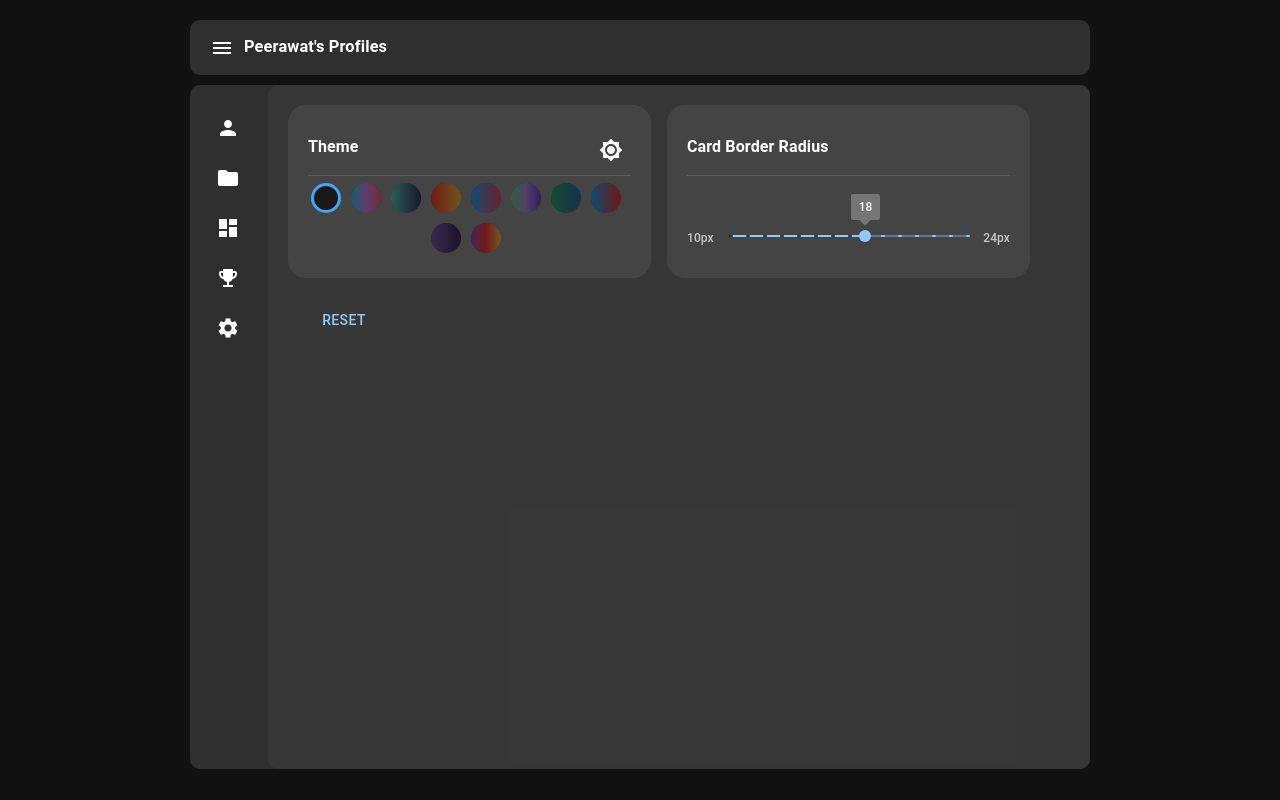
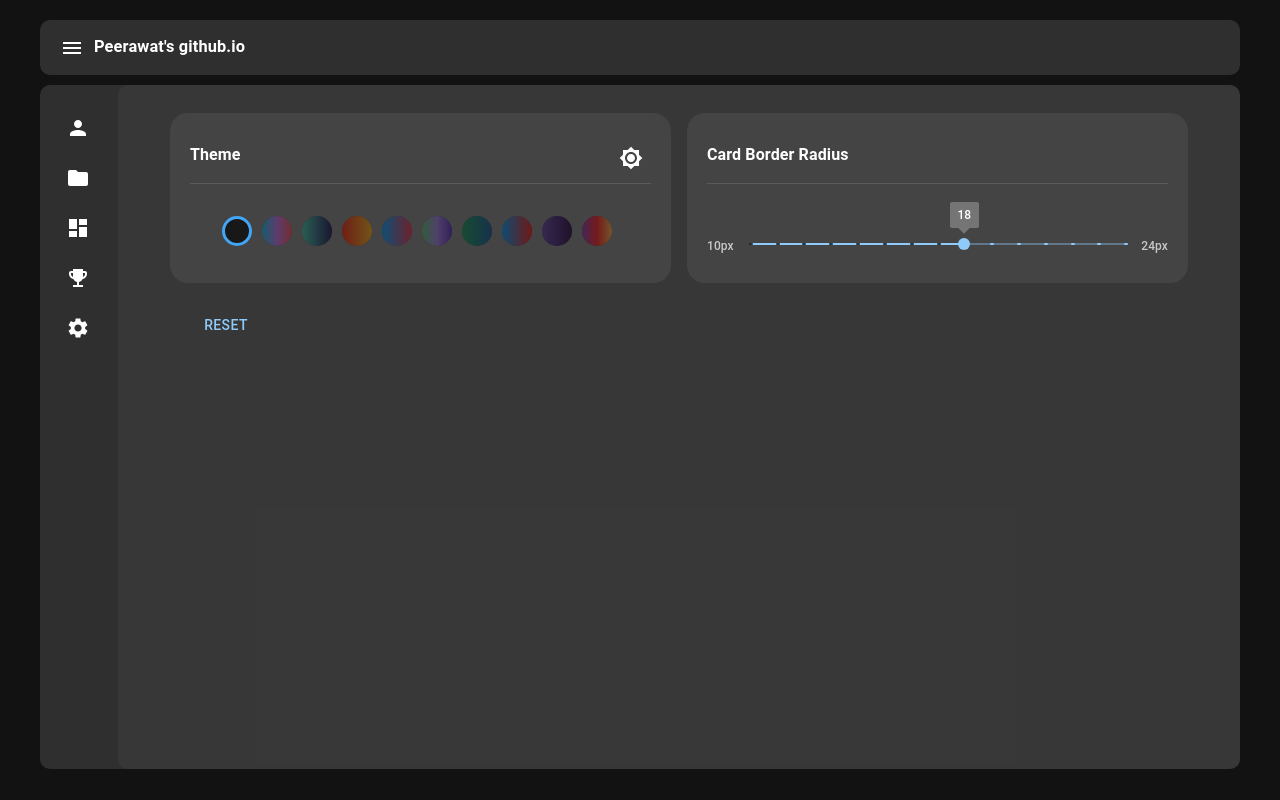
Before and after one commit to boat1603/boat1603.github.io, a React (Create React App) app: page /#/setting in a window 1280 px wide. Built offline with nearby package versions, Linux system fonts and the light colour scheme.

Commit message:
Fix Layout Bug

```diff
--- a/src/Main.css
+++ b/src/Main.css
@@ -37,7 +37,7 @@
 
 .page-layout {
   width: 100%;
-  max-width: 900px;
+  max-width: 1200px;
   height: 100%;
   display: flex;
   flex-direction: column;
--- a/src/layout/MainLayout/NavBar.js
+++ b/src/layout/MainLayout/NavBar.js
@@ -24,7 +24,7 @@ export default function NavBar(props) {
         Peerawat's Profile
       </Typography> */}
       <div>
-        <h3>Peerawat's Profiles</h3>
+        <h3>Peerawat's github.io</h3>
       </div>
     </div>
   );
--- a/src/pages/SettingPage.js
+++ b/src/pages/SettingPage.js
@@ -67,9 +67,18 @@ export default function SettingPage(props) {
     localStorage.setItem("background", config.bgColor);
   };
   return (
-    <div>
-      <Grid container spacing={gridSpacing} sx={{ p: 3 }}>
-        <Grid container spacing={2} xs={12}>
+    <Grid
+      container
+      spacing={gridSpacing}
+      // xs={12}
+      sx={{ p: 4 }}
+      display="flex"
+      alignItems="center"
+      justifyContent="space-between"
+      marginLeft={"0px"}
+      width={"100%"}
+    >
+      <Grid container spacing={2} xs={24}>
         <Grid item xs={12} md={6}>
           <SubCard
             title={
@@ -103,11 +112,7 @@ export default function SettingPage(props) {
                     }
                   }}
                 >
-                    {webTheme !== "dark" ? (
-                      <DarkModeIcon />
-                    ) : (
-                      <Brightness7Icon />
-                    )}
+                  {webTheme !== "dark" ? <DarkModeIcon /> : <Brightness7Icon />}
                 </IconButton>
               </div>
             }
@@ -115,8 +120,10 @@ export default function SettingPage(props) {
               <Grid
                 container
                 spacing={1}
+                display="flex"
                 alignItems="center"
                 justifyContent="center"
+                height={"70%"}
               >
                 {config.bgList.map((v, i) => {
                   return (
@@ -210,6 +217,5 @@ export default function SettingPage(props) {
         <Button onClick={reset_default_setting}>RESET</Button>
       </Grid>
     </Grid>
-    </div>
   );
 }
--- a/src/routes/MainRoutes.js
+++ b/src/routes/MainRoutes.js
@@ -16,22 +16,18 @@ const MainRoutes = {
   children: [
     {
       path: "/",
-      // element: <DashboardDefault />,
       element: <Homepage />,
     },
     {
       path: "/portfolio",
-      // element: <DashboardDefault />,
       element: <div></div>,
     },
     {
       path: "/certificates",
-      // element: <DashboardDefault />,
       element: <div></div>,
     },
     {
       path: "/setting",
-      // element: <DashboardDefault />,
       element: <Settingpage />,
     },
     {
@@ -40,7 +36,6 @@ const MainRoutes = {
       children: [
         {
           path: "default",
-          // element: <DashboardDefault />,
           element: <div>Hello World</div>,
         },
       ],
--- a/src/ui-component/cards/SubCard.js
+++ b/src/ui-component/cards/SubCard.js
@@ -18,7 +18,7 @@ export default function SubCard(props) {
           <Divider />
         </div>
       )}
-      {content && <div>{content}</div>}
+      {content && content}
     </div>
   );
 }
```
Also changed, not shown: 2 other files (tests, documents, lock files or other folders). Lines whose indentation alone changed are shown as unchanged.
